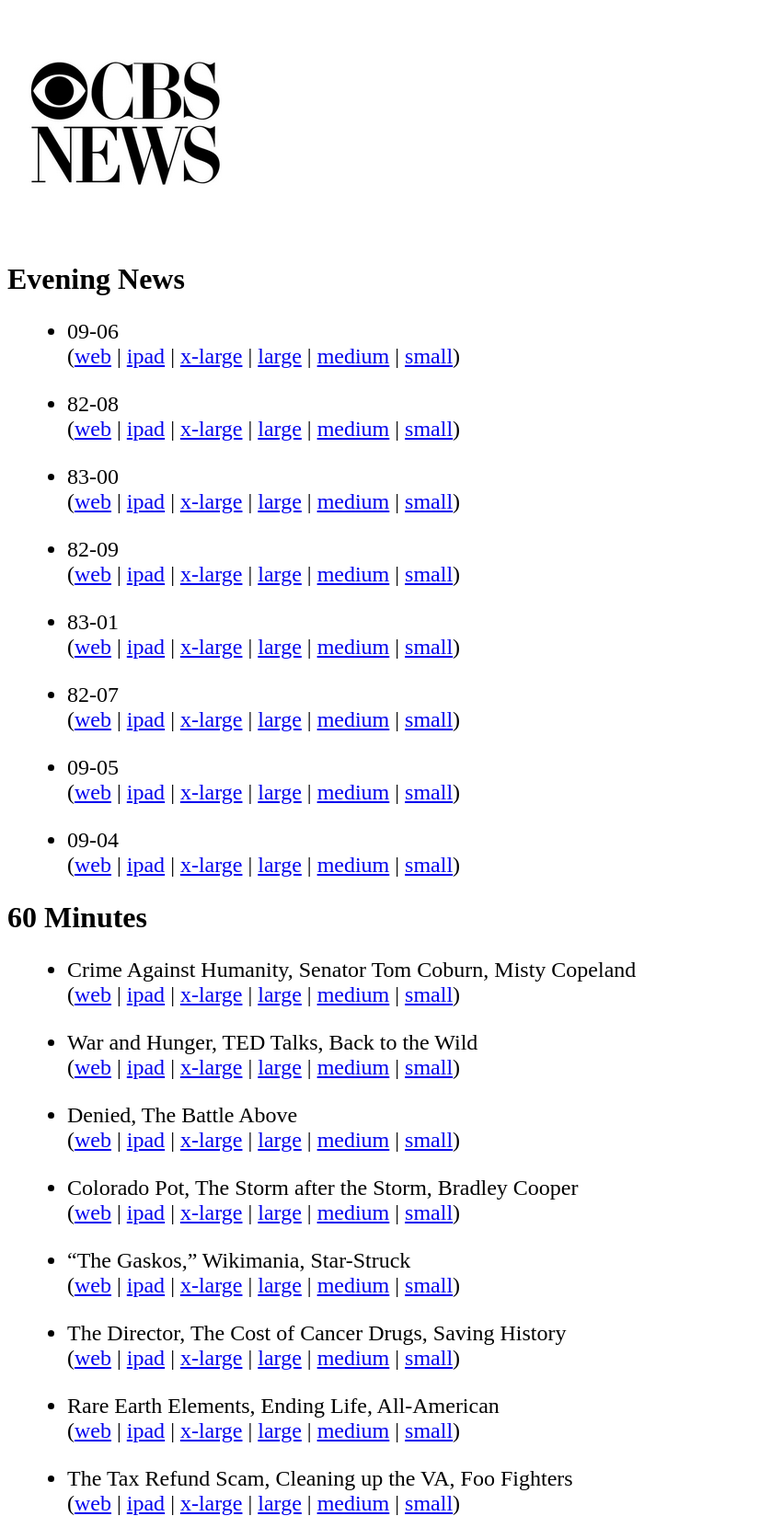
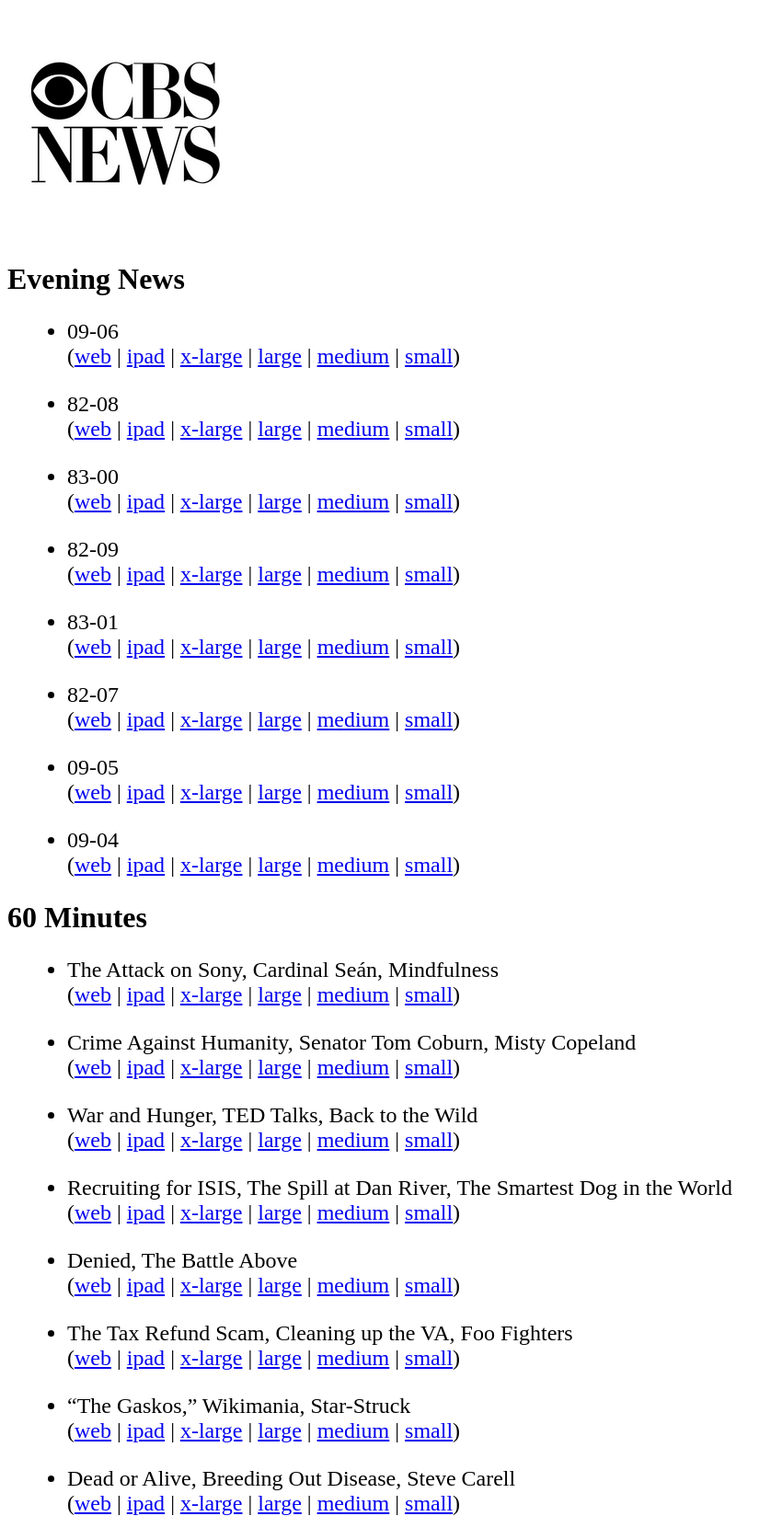
Before and after one commit to jkutner/cbsfeed, a Jekyll site: the page built from index.html, in a window 1280 px wide. Shown: the whole page at 92% size, without its empty margins (0-850 px from the left). Built offline with Jekyll 4.4.1, drawn with Linux system fonts in a browser that asks for light colours; nearby versions of some CDN libraries; some of the changed lines change nothing that is shown.

Commit message:
Updating with latest episdoes

```diff
--- a/_data/sixtymin.yml
+++ b/_data/sixtymin.yml
@@ -1,4 +1,13 @@
 ---
+- title: The Attack on Sony, Cardinal Se&aacute;n, Mindfulness
+  links:
+    orig: /videos/the-attack-on-sony-cardinal-sen-mindfulness/
+    ipad: ''
+    mp4_240: ''
+    mp4_740: ''
+    mp4_796: ''
+    mp4_1296: ''
+  date: The Attack on Sony, Cardinal Se&aacute;n, Mindfulness
 - title: Crime Against Humanity, Senator Tom Coburn, Misty Copeland
   links:
     orig: /videos/crime-against-humanity-senator-tom-coburn-misty-copeland/
@@ -17,6 +26,15 @@
     mp4_796: ''
     mp4_1296: ''
   date: War and Hunger, TED Talks, Back to the Wild
+- title: Recruiting for ISIS, The Spill at Dan River, The Smartest Dog in the World
+  links:
+    orig: /videos/recruiting-for-isis-the-spill-at-dan-river-the-smartest-dog-in-the-world/
+    ipad: ''
+    mp4_240: ''
+    mp4_740: ''
+    mp4_796: ''
+    mp4_1296: ''
+  date: Recruiting for ISIS, The Spill at Dan River, The Smartest Dog in the World
 - title: Denied, The Battle Above
   links:
     orig: /videos/denied-the-battle-above/
@@ -26,15 +44,15 @@
     mp4_796: ''
     mp4_1296: ''
   date: Denied, The Battle Above
-- title: Colorado Pot, The Storm after the Storm, Bradley Cooper
+- title: The Tax Refund Scam, Cleaning up the VA, Foo Fighters
   links:
-    orig: /videos/colorado-pot-the-storm-after-the-storm-bradley-cooper/
+    orig: /videos/the-tax-refund-scam-cleaning-up-the-va-foo-fighters/
     ipad: ''
     mp4_240: ''
     mp4_740: ''
     mp4_796: ''
     mp4_1296: ''
-  date: Colorado Pot, The Storm after the Storm, Bradley Cooper
+  date: The Tax Refund Scam, Cleaning up the VA, Foo Fighters
 - title: ! '&ldquo;The Gaskos,&rdquo; Wikimania, Star-Struck'
   links:
     orig: /videos/the-gaskos-wikimania-star-struck/
@@ -44,30 +62,12 @@
     mp4_796: ''
     mp4_1296: ''
   date: ! '&ldquo;The Gaskos,&rdquo; Wikimania, Star-Struck'
-- title: The Director, The Cost of Cancer Drugs, Saving History
+- title: Dead or Alive, Breeding Out Disease, Steve Carell
   links:
-    orig: /videos/the-director-the-cost-of-cancer-drugs-saving-history/
-    ipad: ipad-streaming.cbsnews.com/media/mpx/2015/06/20/468584003573/60_0621_Full_V4_409894_500/60_0621_Full_V4_409894_500.m3u8
-    mp4_240: media\/2015\/06\/20\/468584003573\/60_0621_Full_V4_409891_240.mp4
-    mp4_740: media\/2015\/06\/20\/468584003573\/60_0621_Full_V4_409891_740.mp4
-    mp4_796: media\/2015\/06\/20\/468584003573\/60_0621_Full_V4_409891_796.mp4
-    mp4_1296: media\/2015\/06\/20\/468584003573\/60_0621_Full_V4_409891_1296.mp4
-  date: The Director, The Cost of Cancer Drugs, Saving History
-- title: Rare Earth Elements, Ending Life, All-American
-  links:
-    orig: /videos/rare-earth-elements-ending-life-all-american/
-    ipad: ''
-    mp4_240: ''
-    mp4_740: ''
-    mp4_796: ''
-    mp4_1296: ''
-  date: Rare Earth Elements, Ending Life, All-American
-- title: The Tax Refund Scam, Cleaning up the VA, Foo Fighters
-  links:
-    orig: /videos/the-tax-refund-scam-cleaning-up-the-va-foo-fighters/
-    ipad: ''
-    mp4_240: ''
-    mp4_740: ''
-    mp4_796: ''
-    mp4_1296: ''
-  date: The Tax Refund Scam, Cleaning up the VA, Foo Fighters
+    orig: /videos/dead-or-alive-breeding-out-disease-steve-carell/
+    ipad: ipad-streaming.cbsnews.com/media/mpx/2015/07/05/477528131880/60_FULL_070515_416727_0/60_FULL_070515_416727_0.m3u8
+    mp4_240: media\/2015\/07\/05\/477528131880\/60_FULL_070515_416722_240.mp4
+    mp4_740: media\/2015\/07\/05\/477528131880\/60_FULL_070515_416722_740.mp4
+    mp4_796: media\/2015\/07\/05\/477528131880\/60_FULL_070515_416722_796.mp4
+    mp4_1296: media\/2015\/07\/05\/477528131880\/60_FULL_070515_416722_1296.mp4
+  date: Dead or Alive, Breeding Out Disease, Steve Carell
```
